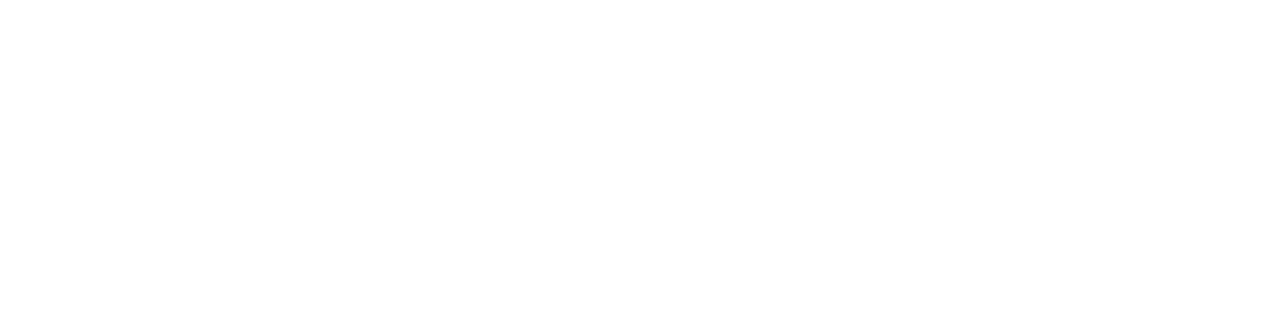
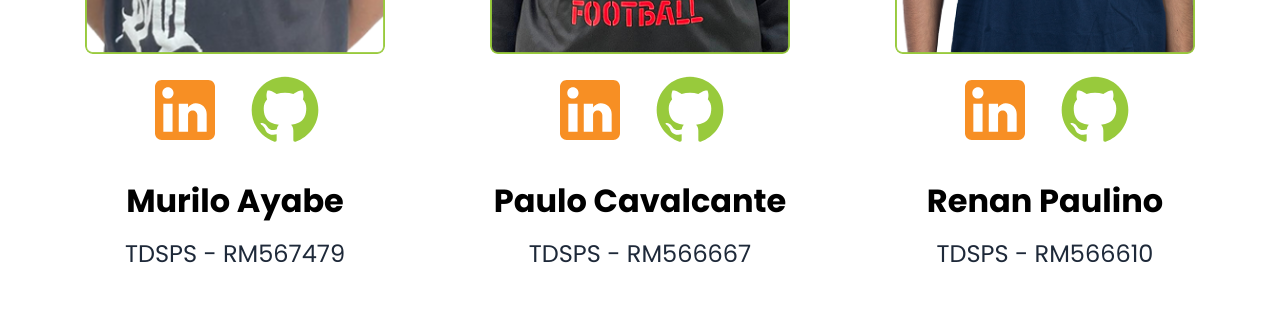
Before and after one commit to TdB-PlataformaRaizDoBem/Raiz-do-Bem, a React (Vite) app: page /integrantes in a window 1280 px wide. Shown: the part 1702-2024 px from the top of the page. Before the commit the page ends 1398 px from the top, so only its background shows below. Built offline with nearby package versions, Linux system fonts and the light colour scheme.

Commit message:
feat(team): Estrutura da página de integrantes

```diff
--- a/src/pages/Team/Team.tsx
+++ b/src/pages/Team/Team.tsx
@@ -1,9 +1,67 @@
 import React from "react";
+import { teamMembers } from "./TeamMembers";
+import DentinhoIntegrantes from "../../assets/img/dentinhoIntegrantes.png";
+import LinkedinIcon from "../../assets/svgs/mdi_linkedin_2.svg";
+import GithubIcon from "../../assets/svgs/mdi_github.svg";
 
-const Team = () => {
+const Integrantes = () => {
+  const sectionTitle = "text-center font-title text-white font-bold";
+  const socialIcon = "h-[60px] w-[60px] md:h-[80px] md:w-[80px] transition-transform duration-200 hover:scale-105 mx-[10px]";
+
   return (
-    <></>
+    <section aria-labelledby="integrantes" className="overflow-x-hidden bg-white">
+
+      {/* HERO SECTION */}
+      <div className="relative w-full overflow-hidden h-[510px] sm:h-[700px] md:h-[820px] lg:h-[850px]">
+        <div
+          className="bg-amber w-full h-[770px] max-[599px]:h-[510px] md:h-[820px] lg:h-[870px]"
+          style={{ clipPath: "polygon(0 0, 100% 0, 100% 100%, 50% 60%, 0 100%)" }}
+        >
+          <h1 id="integrantes" className={`${sectionTitle} pt-[100px] text-[4rem] sm:text-[3.5rem] md:text-[4.5rem] lg:text-[6rem]`}>
+            Integrantes
+          </h1>
+        </div>
+
+        <img
+          src={DentinhoIntegrantes}
+          alt="Mascote receptivo"
+          className="absolute z-1 left-1/2 -translate-x-1/2 top-[60%] -translate-y-[40%]
+                     w-[310px] sm:w-[500px] md:w-[650px] lg:w-[850px]"
+        />
+      </div>
+
+      {/* INTEGRANTES */}
+      <section className="flex flex-col md:flex-row flex-wrap justify-center items-center gap-[40px] md:gap-[105px] my-[100px] md:my-[300px] px-6">
+        {teamMembers.map((member, index) => (
+          <div key={index} className="flex flex-col items-center text-center">
+            <img
+              src={member.image}
+              alt={member.alt}
+              className="w-[210px] sm:w-[160px] md:w-[200px] lg:w-[300px] h-auto rounded-lg"
+            />
+
+            <div className="mt-4">
+              <div className="flex justify-center mb-4">
+                <a href={member.linkedin} target="_blank" rel="noopener noreferrer">
+                  <img src={LinkedinIcon} alt="LinkedIn" className={socialIcon} />
+                </a>
+                <a href={member.github} target="_blank" rel="noopener noreferrer">
+                  <img src={GithubIcon} alt="Github" className={socialIcon} />
+                </a>
+              </div>
+
+              <span className="block font-bold text-[1.125rem] md:text-[2rem] py-[15px] leading-tight">
+                {member.name}
+              </span>
+              <p className="text-[1rem] md:text-[1.5rem] text-gray-800">
+                {member.rm}
+              </p>
+            </div>
+          </div>
+        ))}
+      </section>
+    </section>
   );
 };
 
-export default Team;
+export default Integrantes;
--- /dev/null
+++ b/src/pages/Team/TeamMembers.tsx
@@ -0,0 +1,30 @@
+import MemberMurilo from "../../assets/img/member-murilo.png";
+import MemberPaulo from "../../assets/img/member-paulo-2.png";
+import MemberRenan from "../../assets/img/member-renan.png";
+
+export const teamMembers = [
+  {
+    name: "Murilo Ayabe",
+    rm: "TDSPS - RM567479",
+    image: MemberMurilo,
+    linkedin: "https://www.linkedin.com/in/muriloayabe/",
+    github: "https://github.com/muriloseverino",
+    alt: "Foto do Murilo Ayabe"
+  },
+  {
+    name: "Paulo Cavalcante",
+    rm: "TDSPS - RM566667",
+    image: MemberPaulo,
+    linkedin: "https://www.linkedin.com/in/paulocavalcantec/",
+    github: "https://github.com/cavalcantecpaulo",
+    alt: "Foto do Paulo Cavalcante"
+  },
+  {
+    name: "Renan Paulino",
+    rm: "TDSPS - RM566610",
+    image: MemberRenan,
+    linkedin: "https://www.linkedin.com/in/renansilvapaulino/",
+    github: "https://github.com/devRenanPaulino",
+    alt: "Foto do Renan Paulino"
+  }
+];
```
